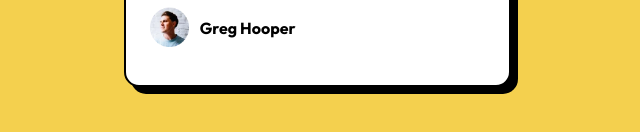
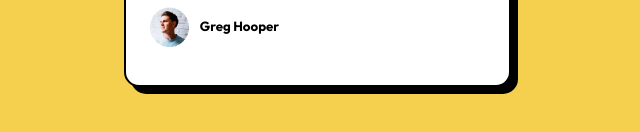
Before and after one commit to C1SLR/Frontend-Mentor-Challenges, a plain HTML site: page 2nd Challenge/index.html in a window 1280 px wide. Shown: the part 574-706 px from the top of the page, 323-963 px from the left. Drawn offline with Linux system fonts and the light colour scheme.

Commit message:
Improvement in solution

```diff
--- a/2nd Challenge/index.html
+++ b/2nd Challenge/index.html
@@ -17,7 +17,7 @@
       <section>
         <div class="blog_card_container">
           <div class="blog_card_item">
-            <div class="mobile_view border_radius" ,>
+            <div class="mobile_view , border_radius" ,>
               <img
                 src="images/illustration-article.svg"
                 alt="Card Pic"
@@ -42,7 +42,7 @@
                 alt="profile"
                 height="40"
               />
-              <h4>Greg Hooper</h4>
+              <h5>Greg Hooper</h5>
             </div>
           </div>
         </div>
--- a/2nd Challenge/style.css
+++ b/2nd Challenge/style.css
@@ -44,7 +44,7 @@ main {
 .blog_card_item > div {
   margin: 10px 0px;
 }
-.blog_author > h4 {
+.blog_author > h5 {
   display: inline-block;
   position: absolute;
   left: 15%;
```
